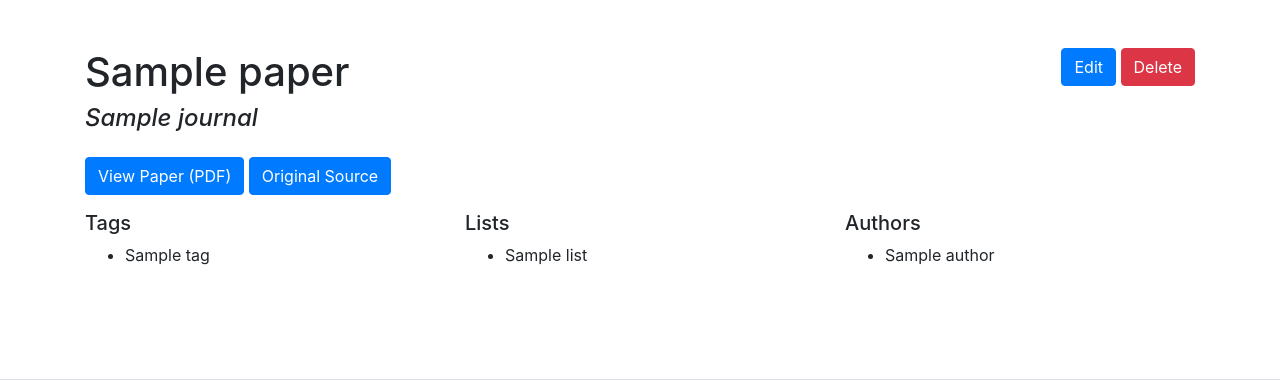
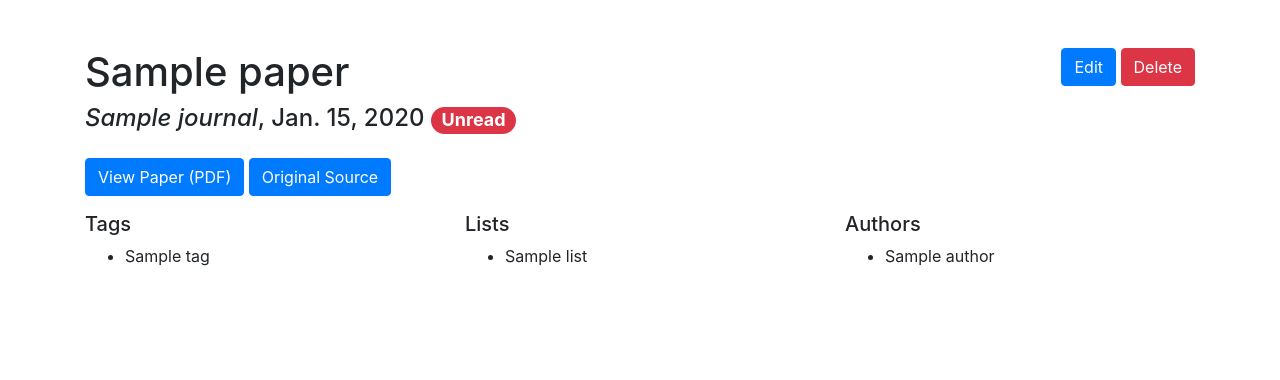
Before and after one commit to scivarolo/research-assistant, a Django app: page /papers/1 in a window 1280 px wide. Shown: the part 56-436 px from the top of the page. Run offline with Django 3.2, Linux system fonts and the light colour scheme; tables that the repository leaves empty hold one stand-in row (values such as "Sample post"); some libraries are stand-ins or nearby versions.

Commit message:
Add unread badge if paper is unread

```diff
--- a/research_assistant/templates/paper/single.html
+++ b/research_assistant/templates/paper/single.html
@@ -4,7 +4,7 @@
   <div class="row">
     <div class="col">
       <h1>{{ paper.title }}</h1>
-      <h4><em>{{ paper.journal }}</em></h4>
+      <h4><em>{{ paper.journal }}</em>, {{ paper.date_published }} {% if not is_read %}<span class="badge badge-danger badge-pill">Unread</span>{% endif %}</h4>
     </div>
     <div class="col text-right">
       <a class="btn btn-primary" href="{% url 'research_assistant:edit_paper' paper.id %}">Edit</a>
```
